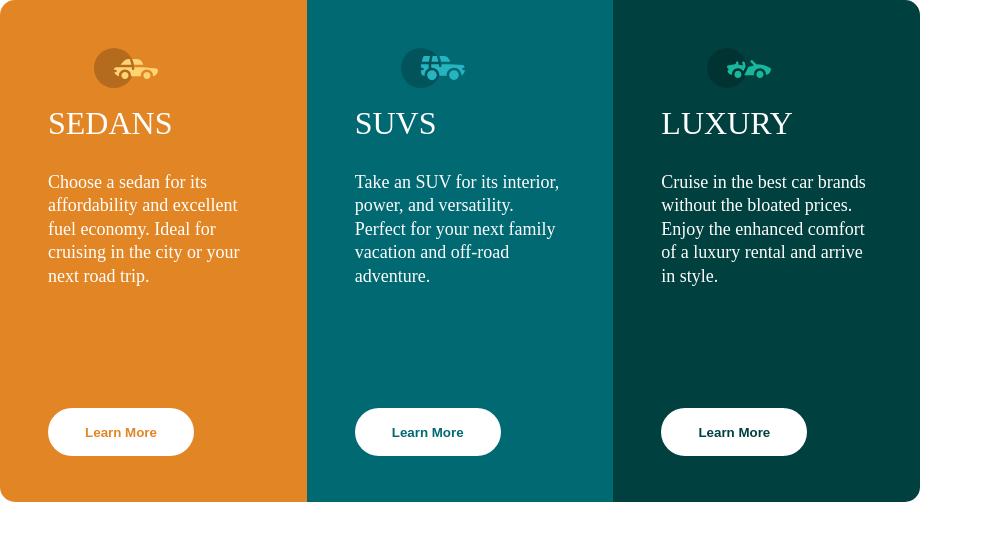
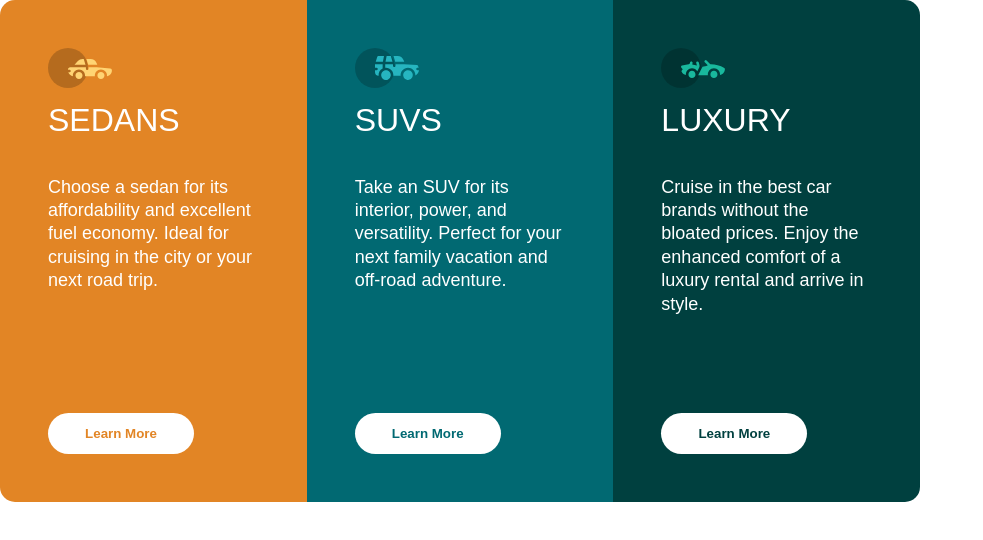
Before and after one commit to Ambush-Journey-Program/3-column-preview-sass-MarcelloAragoni, a website: page src/index.html in a window 1280 px wide. Shown: the whole page, without its empty margins (0-983 px from the left). Drawn offline with nearby package versions, Linux system fonts and the light colour scheme; files that its build step writes are made by us from their sources.

Commit message:
changed the font-family

```diff
--- a/src/sass/column.scss
+++ b/src/sass/column.scss
@@ -1,8 +1,11 @@
 @import './root.scss';
 
 .column {
+    font-family: 'Lexend Deca', sans-serif;
     width: 100%;
     height: 31.375rem;
+    display: flex;
+    flex-direction: column;
 
     *+* {
         padding-left: 3rem;
@@ -14,17 +17,21 @@
         font-size: 2rem;
         margin-top: 1rem;
         margin-bottom: 1rem;
+        flex: 1;
     }
 
     &__info {
         padding-top: 1rem;
         font-size: 18px;
         line-height: 1.3em;
+        margin-bottom: 0;
+        flex: 6;
     }
 
     >.button {
-        margin-top: 7.5rem;
+        margin-bottom: 3rem;
         margin-left: 3rem;
+        flex: 1;
     }
 
     &--sedans {
@@ -53,7 +60,7 @@
 
     &__img {
         margin-top: 0px;
-        padding-left: 5.875rem;
+        padding-left: 3rem;
         padding-top: 3rem;
         width: 4rem;
         height: 2.5rem;
```
